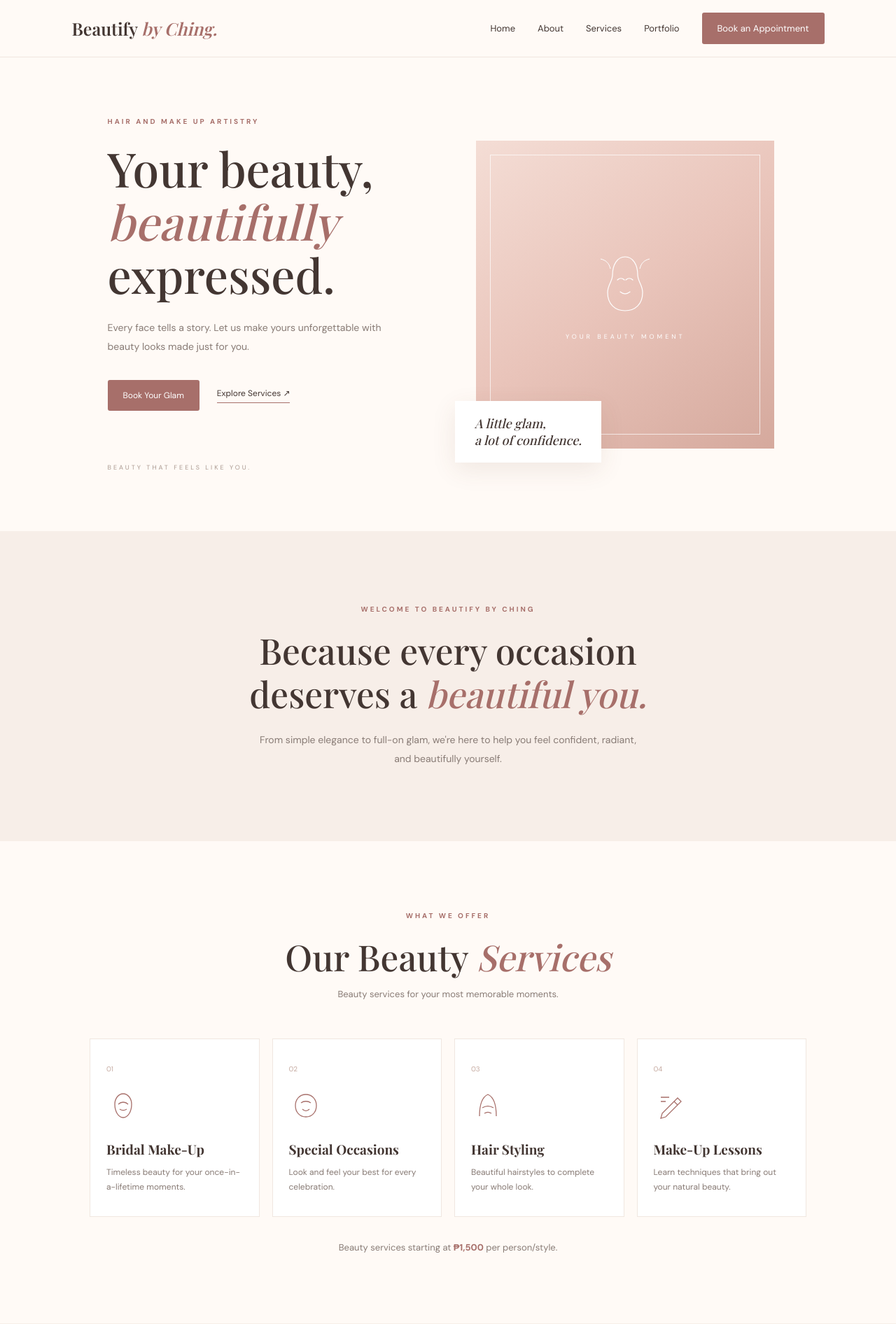
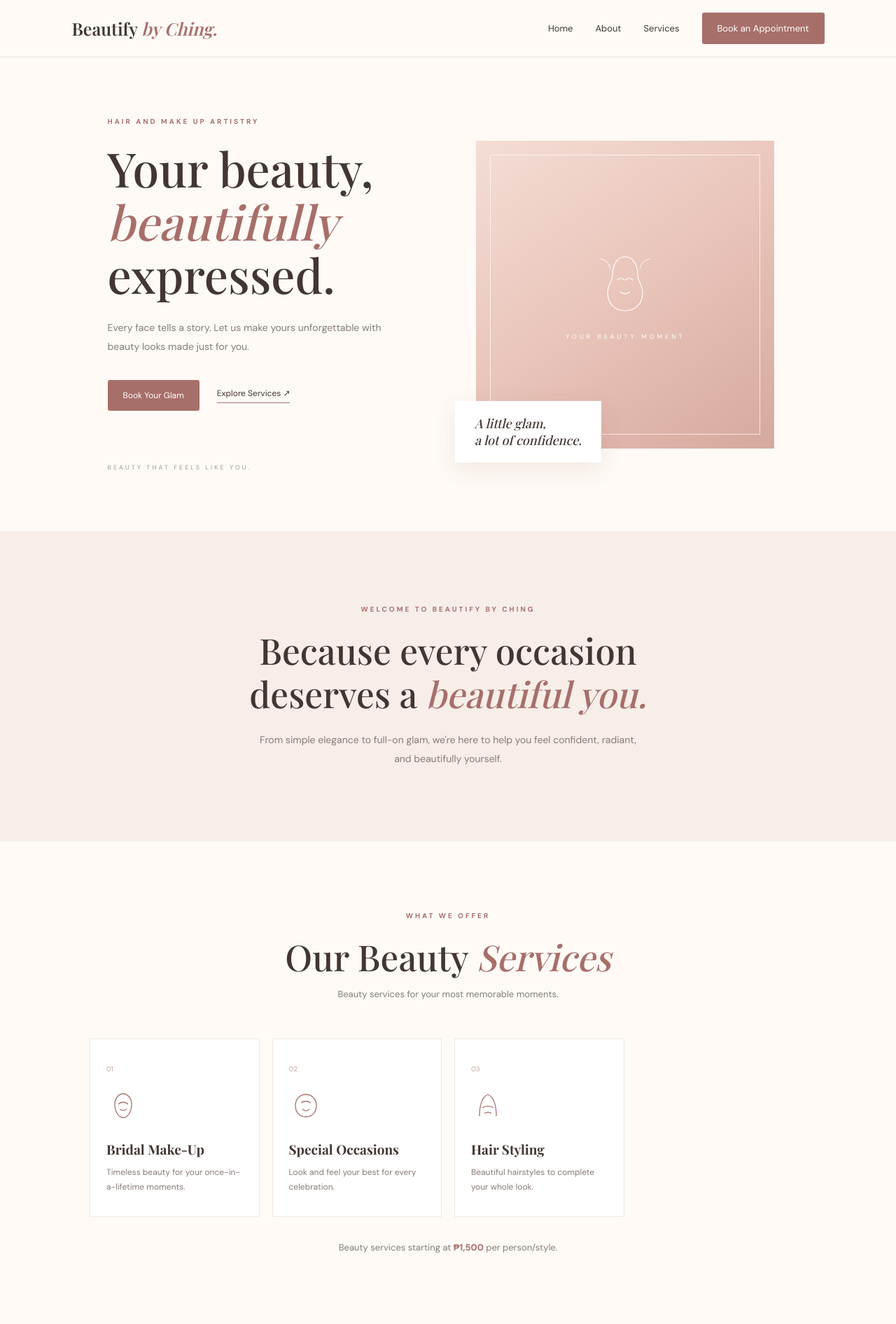
Before and after one commit to milkyquer/beautify-by-ching, a Django app: page / in a window 1280 px wide. Shown: the top 1892 px of the page at 70% size. Run offline with Django 5.2, Linux system fonts and the light colour scheme; some web fonts are replaced.

Commit message:
Remove portfolio section

```diff
--- a/templates/home.html
+++ b/templates/home.html
@@ -1,4 +1,3 @@
-
 {% load static %}
 <!DOCTYPE html>
 <html lang="en">
@@ -11,15 +10,16 @@
 <body>
 
 <nav class="navbar">
-    <a href="#" class="brand">Beautify <span>by Ching.</span></a>
+    <a href="#home" class="brand">Beautify <span>by Ching.</span></a>
     <button class="menu-toggle" id="menuToggle" aria-label="Toggle menu">
-        <svg viewBox="0 0 24 24" fill="none" stroke="currentColor" stroke-width="1.8"><path d="M3 7h18M3 12h18M3 17h18"/></svg>
+        <svg viewBox="0 0 24 24" fill="none" stroke="currentColor" stroke-width="1.8">
+            <path d="M3 7h18M3 12h18M3 17h18"/>
+        </svg>
     </button>
     <div class="nav-links" id="navLinks">
         <a href="#home">Home</a>
         <a href="#about">About</a>
         <a href="#services">Services</a>
-        <a href="#portfolio">Portfolio</a>
         <a href="#contact" class="nav-book">Book an Appointment</a>
     </div>
 </nav>
@@ -28,13 +28,17 @@
     <div class="hero-content reveal">
         <p class="eyebrow">HAIR AND MAKE UP ARTISTRY</p>
         <h1>Your beauty,<br><em>beautifully</em> expressed.</h1>
-        <p class="hero-description">Every face tells a story. Let us make yours unforgettable with beauty looks made just for you.</p>
+        <p class="hero-description">
+            Every face tells a story. Let us make yours unforgettable
+            with beauty looks made just for you.
+        </p>
         <div class="hero-actions">
             <a href="#contact" class="btn-primary">Book Your Glam</a>
             <a href="#services" class="btn-text">Explore Services ↗</a>
         </div>
         <div class="hero-note">BEAUTY THAT FEELS LIKE YOU.</div>
     </div>
+
     <div class="hero-visual reveal">
         <div class="hero-frame">
             <div class="hero-placeholder">
@@ -53,7 +57,10 @@
 <section class="intro reveal" id="about">
     <p class="eyebrow">WELCOME TO BEAUTIFY BY CHING</p>
     <h2>Because every occasion<br>deserves a <em>beautiful you.</em></h2>
-    <p>From simple elegance to full-on glam, we're here to help you feel confident, radiant, and beautifully yourself.</p>
+    <p>
+        From simple elegance to full-on glam, we're here to help you
+        feel confident, radiant, and beautifully yourself.
+    </p>
 </section>
 
 <section class="services section" id="services">
@@ -62,62 +69,56 @@
         <h2>Our Beauty <em>Services</em></h2>
         <p>Beauty services for your most memorable moments.</p>
     </div>
+
     <div class="service-grid">
         <article class="service-card reveal">
             <span class="service-number">01</span>
             <div class="service-icon">
-                <svg viewBox="0 0 48 48" fill="none" stroke="currentColor" stroke-width="1.3"><path d="M24 7c-7 0-12 7-12 15 0 10 5 19 12 19s12-9 12-19C36 14 31 7 24 7Z"/><path d="M17 22c4-4 10-4 14 0M19 29c3 2 7 2 10 0"/></svg>
+                <svg viewBox="0 0 48 48" fill="none" stroke="currentColor" stroke-width="1.3">
+                    <path d="M24 7c-7 0-12 7-12 15 0 10 5 19 12 19s12-9 12-19C36 14 31 7 24 7Z"/>
+                    <path d="M17 22c4-4 10-4 14 0M19 29c3 2 7 2 10 0"/>
+                </svg>
             </div>
             <h3>Bridal Make-Up</h3>
             <p>Timeless beauty for your once-in-a-lifetime moments.</p>
         </article>
+
         <article class="service-card reveal">
             <span class="service-number">02</span>
             <div class="service-icon">
-                <svg viewBox="0 0 48 48" fill="none" stroke="currentColor" stroke-width="1.3"><path d="M24 8c-9 0-15 7-15 16s6 16 15 16 15-7 15-16S33 8 24 8Z"/><path d="M17 20c4-3 10-3 14 0M19 29c3 3 7 3 10 0"/></svg>
+                <svg viewBox="0 0 48 48" fill="none" stroke="currentColor" stroke-width="1.3">
+                    <path d="M24 8c-9 0-15 7-15 16s6 16 15 16 15-7 15-16S33 8 24 8Z"/>
+                    <path d="M17 20c4-3 10-3 14 0M19 29c3 3 7 3 10 0"/>
+                </svg>
             </div>
             <h3>Special Occasions</h3>
             <p>Look and feel your best for every celebration.</p>
         </article>
+
         <article class="service-card reveal">
             <span class="service-number">03</span>
             <div class="service-icon">
-                <svg viewBox="0 0 48 48" fill="none" stroke="currentColor" stroke-width="1.3"><path d="M12 39c0-15 3-27 12-31 9 4 12 16 12 31M16 27c5-3 11-3 16 0M19 35c3-2 7-2 10 0"/></svg>
+                <svg viewBox="0 0 48 48" fill="none" stroke="currentColor" stroke-width="1.3">
+                    <path d="M12 39c0-15 3-27 12-31 9 4 12 16 12 31M16 27c5-3 11-3 16 0M19 35c3-2 7-2 10 0"/>
+                </svg>
             </div>
             <h3>Hair Styling</h3>
             <p>Beautiful hairstyles to complete your whole look.</p>
         </article>
-        <article class="service-card reveal">
-            <span class="service-number">04</span>
-            <div class="service-icon">
-                <svg viewBox="0 0 48 48" fill="none" stroke="currentColor" stroke-width="1.3"><path d="m12 35 22-22 5 5-22 22-7 2 2-7Z"/><path d="m29 18 5 5M10 12h12M10 18h7"/></svg>
-            </div>
-            <h3>Make-Up Lessons</h3>
-            <p>Learn techniques that bring out your natural beauty.</p>
-        </article>
     </div>
-    <p class="starting-rate">Beauty services starting at <strong>₱1,500</strong> per person/style.</p>
-</section>
 
-<section class="portfolio section" id="portfolio">
-    <div class="section-heading reveal">
-        <p class="eyebrow">A TOUCH OF BEAUTY</p>
-        <h2>Our <em>Portfolio</em></h2>
-        <p>A glimpse of the looks we love creating.</p>
-    </div>
-    <div class="portfolio-grid reveal">
-        <div class="portfolio-item portfolio-one"><span>BRIDAL GLAM</span></div>
-        <div class="portfolio-item portfolio-two"><span>SOFT ELEGANCE</span></div>
-        <div class="portfolio-item portfolio-three"><span>BEAUTY DETAILS</span></div>
-    </div>
-    <p class="portfolio-hint">Your actual client photos can be added here anytime.</p>
+    <p class="starting-rate">
+        Beauty services starting at <strong>₱1,500</strong> per person/style.
+    </p>
 </section>
 
 <section class="contact reveal" id="contact">
     <p class="eyebrow">LET'S CREATE YOUR LOOK</p>
     <h2>Ready for your<br><em>beauty moment?</em></h2>
     <p>Send us a message and let's talk about your next glam session.</p>
-    <a href="https://m.me/chingnicole20" target="_blank" rel="noopener" class="btn-primary">Book via Messenger ↗</a>
+    <a href="https://m.me/chingnicole20" target="_blank" rel="noopener" class="btn-primary">
+        Book via Messenger ↗
+    </a>
     <small>Free transportation within South Caloocan. Location-based fees apply elsewhere.</small>
 </section>
 
```
